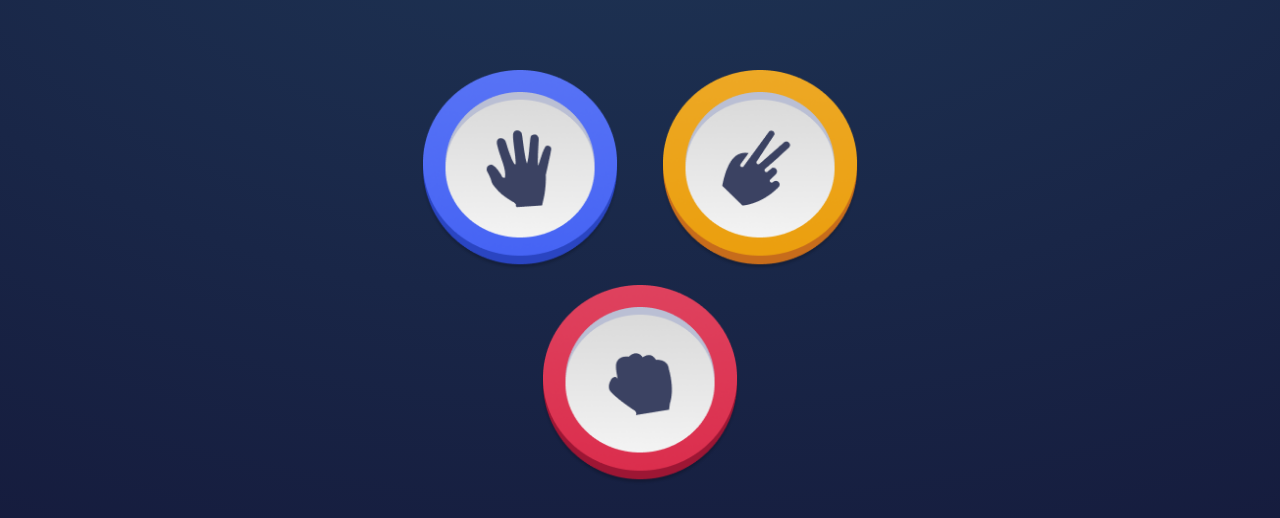
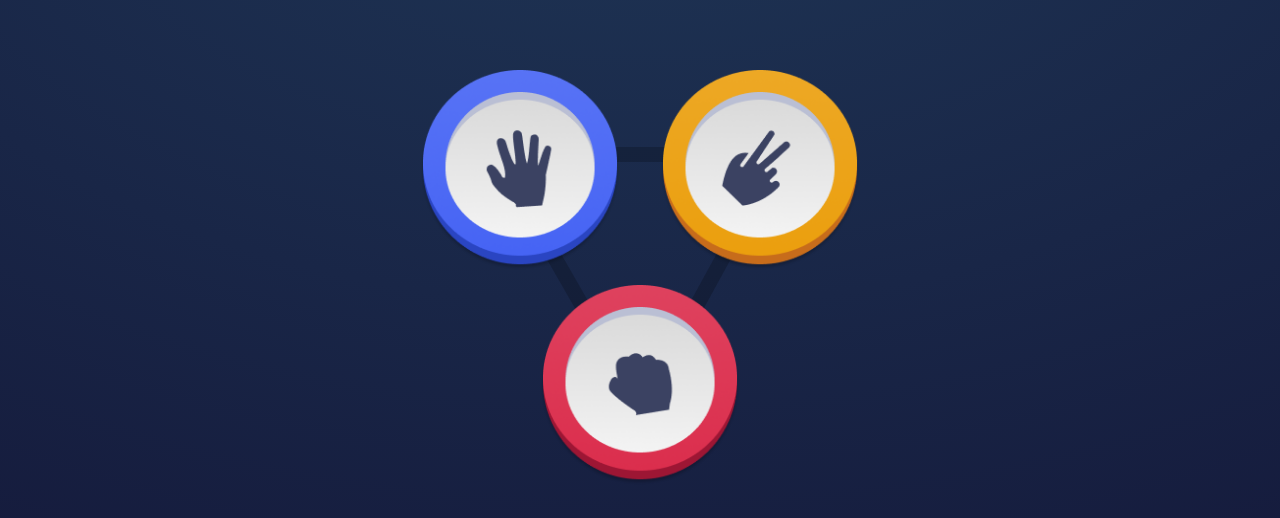
Before and after one commit to sathish005005/sathish-JS-mini-project-1, a plain HTML site: page index.html in a window 1280 px wide. Shown: the part 230-748 px from the top of the page. Drawn offline with Linux system fonts and the light colour scheme.

Commit message:
Update index.css

```diff
--- a/index.css
+++ b/index.css
@@ -66,7 +66,7 @@
   }
 
   .hands {
-    background-image: url("../assets/triangle.png");
+    background-image: url("triangle.png");
     background-position: center;
     background-repeat: no-repeat;
     visibility: visible;
```
